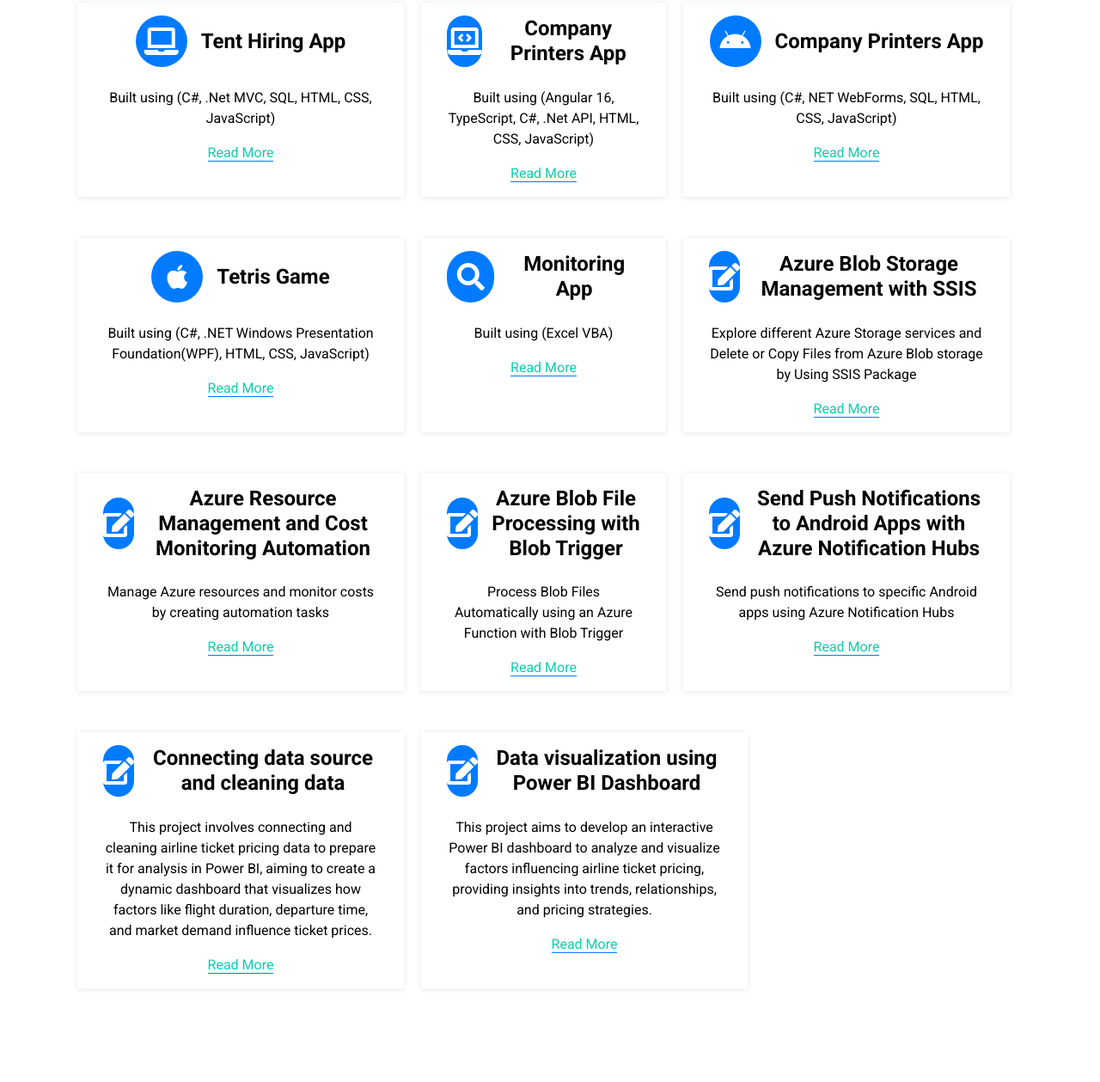
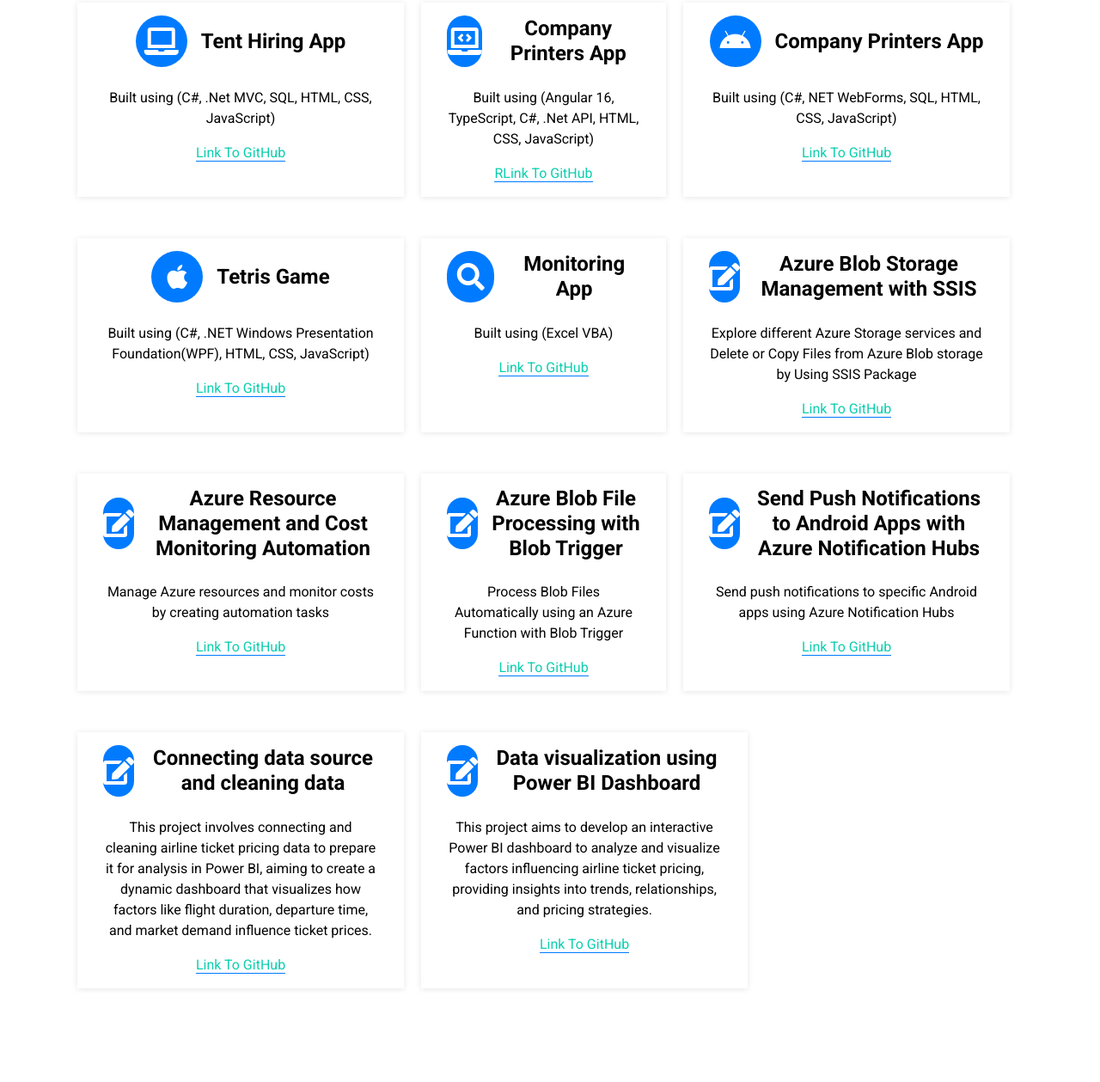
Before and after one commit to mmvelase60/Remuse.MMvelase, a plain HTML site: page index.html in a window 1280 px wide. Shown: the part 3742-5001 px from the top of the page at 86% size. Drawn offline with nearby package versions, Linux system fonts and the light colour scheme.

Commit message:
Update index.html

```diff
--- a/index.html
+++ b/index.html
@@ -44,7 +44,7 @@
                 <a href="#skill" class="nav-item nav-link">Skill</a>
                 <a href="#service" class="nav-item nav-link">Service</a>
                 <a href="#portfolio" class="nav-item nav-link">Portfolio</a>
-                <a href="#testimonial" class="nav-item nav-link">Review</a>
+                <!-- <a href="#testimonial" class="nav-item nav-link">Review</a> -->
                 <a href="#contact" class="nav-item nav-link">Contact</a>
             </div>
             <a href="" class="btn btn-menu d-none d-lg-block" style="background-color:#457efa; color: #ffffff;">Hire Me</a>
@@ -292,7 +292,7 @@
                         <h4 class="font-weight-bold m-0">Tent Hiring App</h4>
                     </div>
                     <p>Built using (C#, .Net MVC, SQL, HTML, CSS, JavaScript)</p>
-                    <a class="border-bottom border-primary text-decoration-none" href="https://github.com/mmvelase60/mmvelase60/tree/main/DUT-FINAL-YEAR-PROJECTS/FINALBRIGHTPROJECT">Read More</a>
+                    <a class="border-bottom border-primary text-decoration-none" href="https://github.com/mmvelase60/mmvelase60/tree/main/DUT-FINAL-YEAR-PROJECTS/FINALBRIGHTPROJECT">Link To GitHub</a>
                 </div>
                 <div class="service-box col-lg-3 col-md-6 text-center mb-5">
                     <div class="d-flex align-items-center justify-content-center mb-4">
@@ -300,7 +300,7 @@
                         <h4 class="font-weight-bold m-0">Company Printers App</h4>
                     </div>
                     <p>Built using (Angular 16, TypeScript, C#, .Net API, HTML, CSS, JavaScript)</p>
-                    <a class="border-bottom border-primary text-decoration-none" href="https://github.com/mmvelase60/Projects/blob/main/CompanyPrinters(Angular16App)">Read More</a>
+                    <a class="border-bottom border-primary text-decoration-none" href="https://github.com/mmvelase60/Projects/blob/main/CompanyPrinters(Angular16App)">RLink To GitHub</a>
                 </div>
                 <div class="service-box col-lg-4 col-md-6 text-center mb-5">
                     <div class="d-flex align-items-center justify-content-center mb-4">
@@ -308,7 +308,7 @@
                         <h4 class="font-weight-bold m-0">Company Printers App</h4>
                     </div>
                     <p>Built using (C#, NET WebForms, SQL, HTML, CSS, JavaScript)</p>
-                    <a class="border-bottom border-primary text-decoration-none" href="https://github.com/mmvelase60/Projects/blob/main/CompanyPrinters(Web%20Form).rar">Read More</a>
+                    <a class="border-bottom border-primary text-decoration-none" href="https://github.com/mmvelase60/Projects/blob/main/CompanyPrinters(Web%20Form).rar">Link To GitHub</a>
                 </div>
                 <div class="service-box col-lg-4 col-md-6 text-center mb-5">
                     <div class="d-flex align-items-center justify-content-center mb-4">
@@ -316,7 +316,7 @@
                         <h4 class="font-weight-bold m-0">Tetris Game</h4>
 					 </div>
                     <p>Built using (C#, .NET Windows Presentation Foundation(WPF), HTML, CSS, JavaScript)</p>
-                    <a class="border-bottom border-primary text-decoration-none" href="https://github.com/mmvelase60/mmvelase60/tree/main/TetrisGMbyMM01/TetrisGMbyMM01">Read More</a>
+                    <a class="border-bottom border-primary text-decoration-none" href="https://github.com/mmvelase60/mmvelase60/tree/main/TetrisGMbyMM01/TetrisGMbyMM01">Link To GitHub</a>
                 </div>
                 <div class="service-box col-lg-3 col-md-6 text-center mb-5">
                     <div class="d-flex align-items-center justify-content-center mb-4">
@@ -324,7 +324,7 @@
                         <h4 class="font-weight-bold m-0">Monitoring App</h4>
                     </div>
                     <p>Built using (Excel VBA) </p>
-                    <a class="border-bottom border-primary text-decoration-none" href="https://github.com/mmvelase60/mmvelase60/tree/main/TetrisGMbyMM01/TetrisGMbyMM01">Read More</a>
+                    <a class="border-bottom border-primary text-decoration-none" href="https://github.com/mmvelase60/mmvelase60/tree/main/TetrisGMbyMM01/TetrisGMbyMM01">Link To GitHub</a>
                 </div>
                 <div class="service-box col-lg-4  col-md-7 text-center mb-5">
                     <div class="d-flex align-items-center justify-content-center mb-4">
@@ -332,7 +332,7 @@
                         <h4 class="font-weight-bold m-0">Azure Blob Storage Management with SSIS</h4>
                     </div>
                     <p>Explore different Azure Storage services and Delete or Copy Files from Azure Blob storage by Using SSIS Package</p>
-                    <a class="border-bottom border-primary text-decoration-none" href="https://github.com/mmvelase60/azure-storage-ssis-blob-management/tree/main">Read More</a>
+                    <a class="border-bottom border-primary text-decoration-none" href="https://github.com/mmvelase60/azure-storage-ssis-blob-management/tree/main">Link To GitHub</a>
                 </div>
 				<div class="service-box col-lg-4  col-md-7 text-center mb-5">
                     <div class="d-flex align-items-center justify-content-center mb-4">
@@ -340,7 +340,7 @@
                         <h4 class="font-weight-bold m-0">Azure Resource Management and Cost Monitoring Automation</h4>
                     </div>
                     <p>Manage Azure resources and monitor costs by creating automation tasks</p>
-                    <a class="border-bottom border-primary text-decoration-none" href="https://github.com/mmvelase60/azure-resource-management-automation/tree/main">Read More</a>
+                    <a class="border-bottom border-primary text-decoration-none" href="https://github.com/mmvelase60/azure-resource-management-automation/tree/main">Link To GitHub</a>
                 </div>
 				<div class="service-box col-lg-3  col-md-7 text-center mb-5">
                     <div class="d-flex align-items-center justify-content-center mb-4">
@@ -348,7 +348,7 @@
                         <h4 class="font-weight-bold m-0">Azure Blob File Processing with Blob Trigger</h4>
                     </div>
                     <p>Process Blob Files Automatically using an Azure Function with Blob Trigger</p>
-                    <a class="border-bottom border-primary text-decoration-none" href="https://github.com/mmvelase60/azure-function-blob-trigger-automation/tree/main">Read More</a>
+                    <a class="border-bottom border-primary text-decoration-none" href="https://github.com/mmvelase60/azure-function-blob-trigger-automation/tree/main">Link To GitHub</a>
                 </div>
 				  <div class="service-box col-lg-4  col-md-7 text-center mb-5">
                     <div class="d-flex align-items-center justify-content-center mb-4">
@@ -356,7 +356,7 @@
                         <h4 class="font-weight-bold m-0">Send Push Notifications to Android Apps with Azure Notification Hubs</h4>
                     </div>
                     <p>Send push notifications to specific Android apps using Azure Notification Hubs</p>
-                    <a class="border-bottom border-primary text-decoration-none" href="https://github.com/mmvelase60/azure-notification-hubs-android-push/tree/main">Read More</a>
+                    <a class="border-bottom border-primary text-decoration-none" href="https://github.com/mmvelase60/azure-notification-hubs-android-push/tree/main">Link To GitHub</a>
                 </div>
 				  <div class="service-box col-lg-4  col-md-7 text-center mb-5">
                     <div class="d-flex align-items-center justify-content-center mb-4">
@@ -365,7 +365,7 @@
                     </div>
                     <p>
 This project involves connecting and cleaning airline ticket pricing data to prepare it for analysis in Power BI, aiming to create a dynamic dashboard that visualizes how factors like flight duration, departure time, and market demand influence ticket prices.</p>
-                    <a class="border-bottom border-primary text-decoration-none" href="https://github.com/mmvelase60/DataConnect-Clean/tree/main">Read More</a>
+                    <a class="border-bottom border-primary text-decoration-none" href="https://github.com/mmvelase60/DataConnect-Clean/tree/main">Link To GitHub</a>
                 </div>
 				  <div class="service-box col-lg-4  col-md-7 text-center mb-5">
                     <div class="d-flex align-items-center justify-content-center mb-4">
@@ -373,7 +373,7 @@ This project involves connecting and cleaning airline ticket pricing data to pre
                         <h4 class="font-weight-bold m-0">Data visualization using Power BI Dashboard</h4>
                     </div>
                     <p>This project aims to develop an interactive Power BI dashboard to analyze and visualize factors influencing airline ticket pricing, providing insights into trends, relationships, and pricing strategies.</p>
-                    <a class="border-bottom border-primary text-decoration-none" href="https://github.com/mmvelase60/powerbi-data-visualization-dashboard/tree/main">Read More</a>
+                    <a class="border-bottom border-primary text-decoration-none" href="https://github.com/mmvelase60/powerbi-data-visualization-dashboard/tree/main">Link To GitHub</a>
                 </div>
             </div>
         </div>
```
